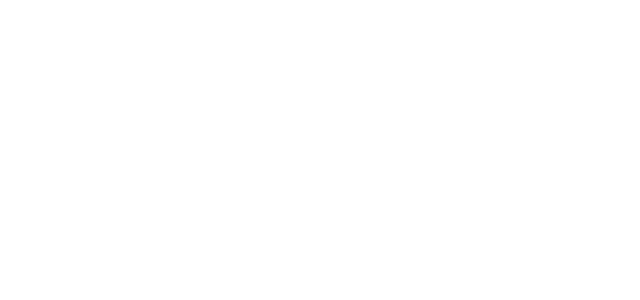
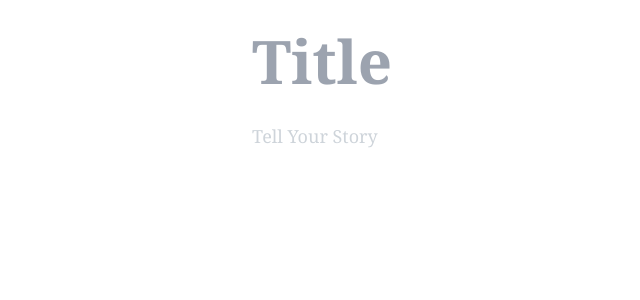
Before and after one commit to Chayan0099/medium-clone, a React (Vite) app in the folder frontend/: page /new-blog in a window 1280 px wide. Before the commit this address had no page. Shown: the top 300 px of the page, without its empty margins (4-644 px from the left). Built offline with nearby package versions, Linux system fonts and the light colour scheme.

Commit message:
added editor and with tiptap

```diff
--- a/frontend/src/App.tsx
+++ b/frontend/src/App.tsx
@@ -2,6 +2,7 @@
 import  Signup from './pages/Signup';
 import Signin from "./pages/Signin";
 import Blog from "./pages/Blog";
+import Editor from "./pages/Newblog";
 
 function App() {
    return (
@@ -9,7 +10,8 @@
    <Routes>
     <Route path="/signup" element={<Signup></Signup>}></Route>
     <Route path="/signin" element={<Signin></Signin>}></Route>
-    <Route path="/blog" element={<Blog></Blog>}></Route>
+    <Route path="/" element={<Blog></Blog>}></Route>
+    <Route path='/new-blog' element={<Editor></Editor>}></Route>
    </Routes>
    </BrowserRouter>
   )
--- /dev/null
+++ b/frontend/src/pages/Newblog.tsx
@@ -0,0 +1,55 @@
+import { useEditor, EditorContent, BubbleMenu } from '@tiptap/react';
+import StarterKit from '@tiptap/starter-kit';
+import Bold from '@tiptap/extension-bold';
+import Italic from '@tiptap/extension-italic';
+import Link from '@tiptap/extension-link';
+import Heading from '@tiptap/extension-heading';
+import Underline from '@tiptap/extension-underline';
+import Placeholder from '@tiptap/extension-placeholder';
+import { useState } from 'react';
+import './style.css';
+
+const Editor:React.FC = () => {
+  const editor = useEditor({
+    editorProps:{
+      attributes:{
+        class:'focus:outline-none text-lg font-serif max-w-screen-md mt-5' }
+    },
+    extensions: [
+      StarterKit,
+      Bold,
+      Italic,
+      Underline,
+      Link.configure({
+        openOnClick: true,
+      }),
+      Heading.configure({
+        levels: [1, 2, 3],
+      }),
+      Placeholder,
+    ],
+    content: '',
+  });
+
+  return (<div className='flex justify-center'>
+    <div className='max-w-screen-md '>
+      <div className='pt-5'>
+        <input type='text' placeholder='Title' className='font-bold text-6xl max-w-500 font-serif focus:outline-none'></input>
+      </div>
+      {editor &&
+      <BubbleMenu className='font-serif flex bg-gray-300 gap-1 p-1 rounded-lg border-2 border-black' editor={editor} tippyOptions={{duration:100}}>
+      <button onClick={() => editor?.chain().focus().toggleBold().run()} className={`${editor.isActive('bold')? 'bg-green-400 hover:bg-green-500' : ''} hover:bg-gray-400 px-3 py-2 rounded-lg font-semibold` }>B</ button>
+      <button className={`${editor.isActive('italic')? 'bg-green-400 hover:bg-green-500' : ''} hover:bg-gray-400 px-3 py-2 rounded-lg italic`} onClick={() => editor?.chain().focus().toggleItalic().run()}>I</button>
+      <button className={`${editor.isActive('underline')? 'bg-green-400 hover:bg-green-500' : ''} hover:bg-gray-400 px-3 py-2 rounded-lg underline underline-offset-2`} onClick={() => editor?.chain().focus().toggleUnderline().run()}>U</button>
+      <button className={`${editor.isActive('heading', {level: 1})? 'bg-green-400 hover:bg-green-500' : ''} hover:bg-gray-400 px-3 py-2 rounded-lg`}
+      onClick={() => editor?.chain().focus().toggleHeading({level: 1}).run()}>H1</button>
+      <button className={`${editor.isActive('heading', {level:3})? 'bg-green-400 hover:bg-green-500' : ''} hover:bg-gray-400 px-3 py-2 rounded-lg`} onClick={() => editor?.chain().focus().toggleHeading({level: 3}).run()}>H3</button>
+      </BubbleMenu>
+      }
+      <EditorContent editor={editor}/>
+  </div>
+</div>
+  );
+};
+
+export default Editor;
--- /dev/null
+++ b/frontend/src/pages/style.css
@@ -0,0 +1,16 @@
+ .ProseMirror p.is-editor-empty:first-child::before {
+  content: "Tell Your Story";
+  float: left;
+  color: #ced4da;
+  pointer-events: none;
+  height: 0;
+ }
+
+h1 {
+  font-size: xx-large;
+  font-weight: bolder;
+}
+h3 {
+    font-size: x-large;
+    font-weight: 500;
+  }
--- a/frontend/tailwind.config.js
+++ b/frontend/tailwind.config.js
@@ -7,5 +7,7 @@
   theme: {
     extend: {},
   },
-  plugins: [],
+  plugins: [
+    require('@tailwindcss/typography'),
+  ],
 }
```
Also changed, not shown: frontend/package.json (+11 -0 lines), 1 other file (tests, documents, lock files or other folders).
